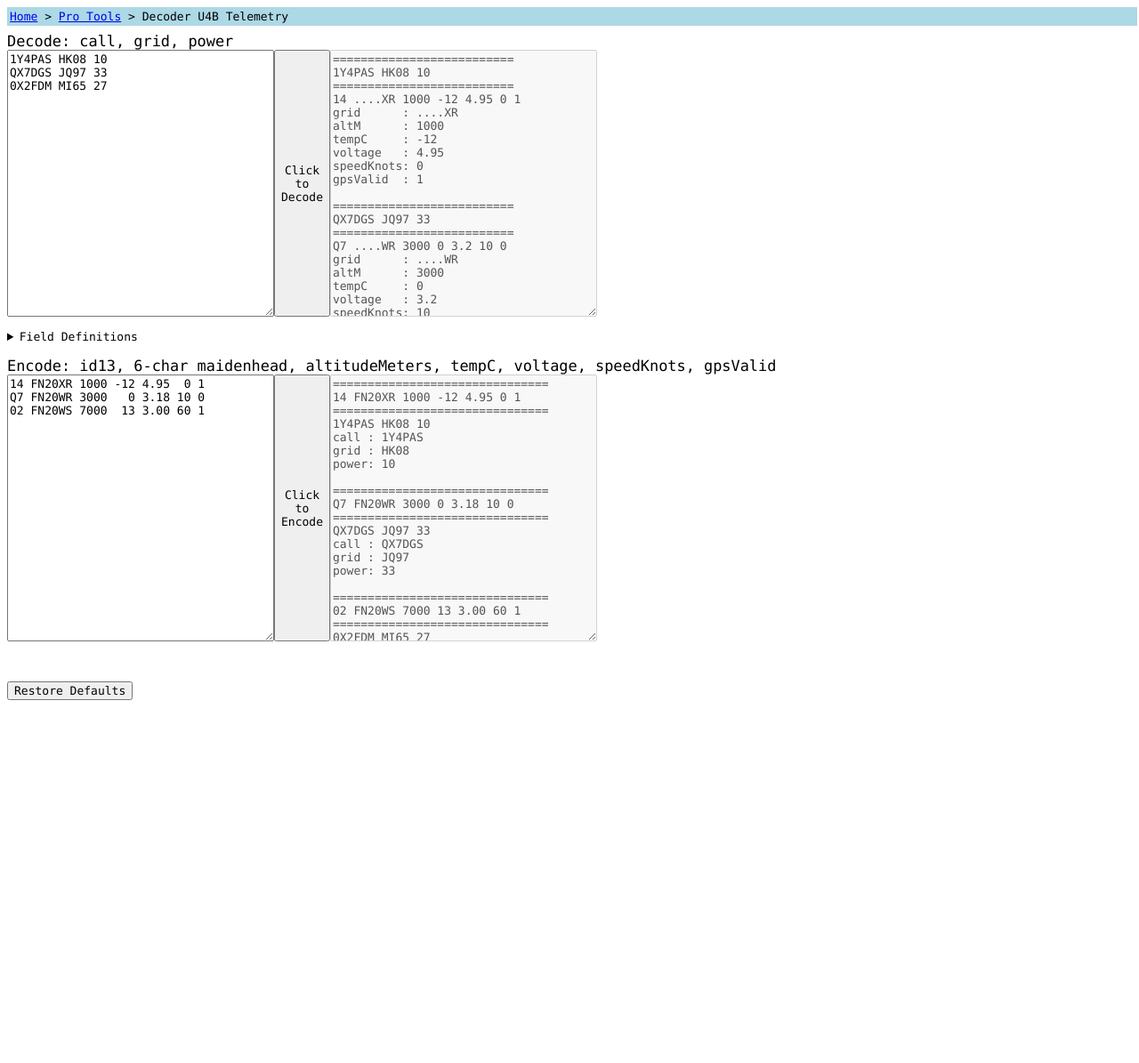
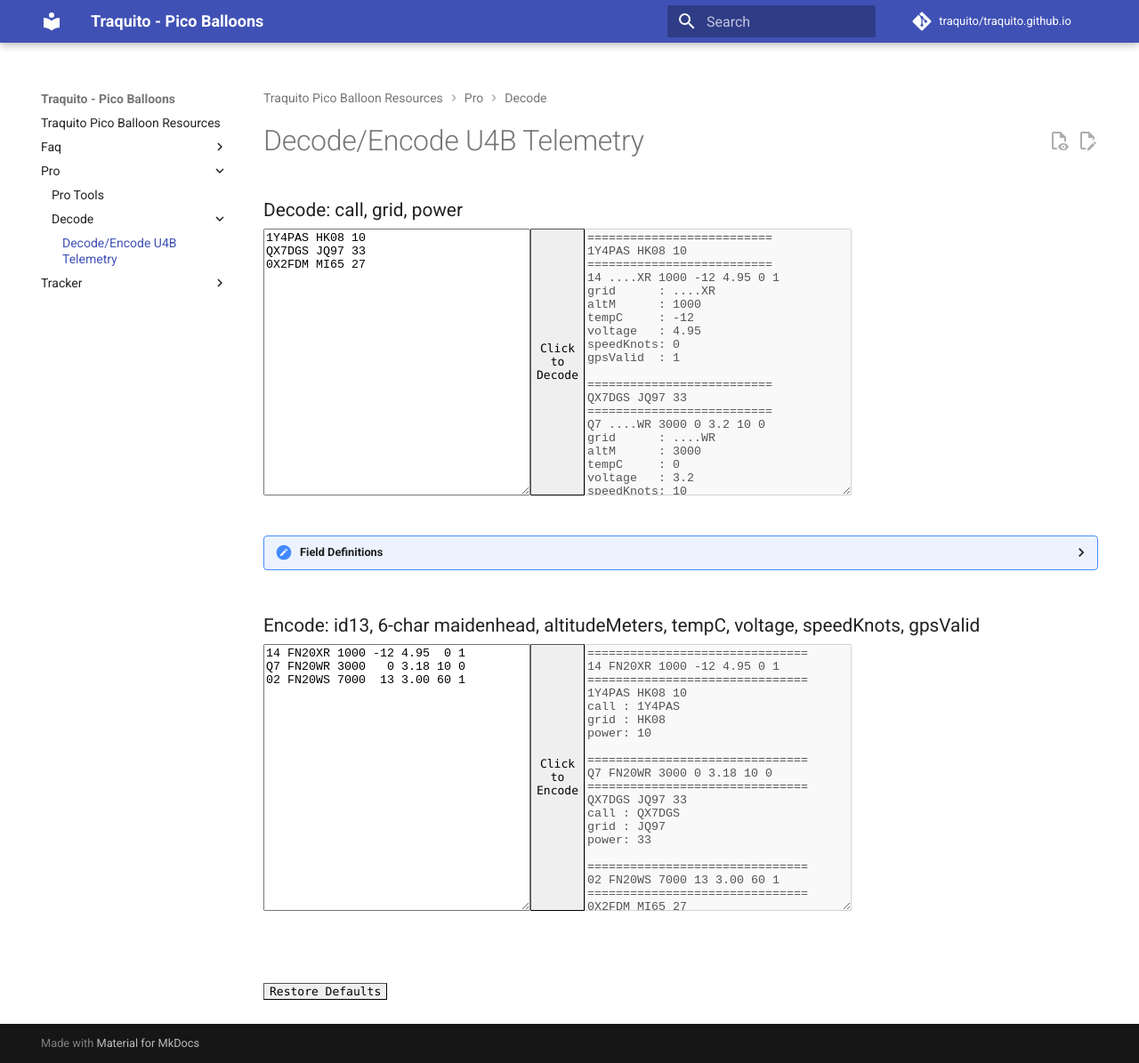
Before and after one commit to traquito/traquito.github.io, an MkDocs documentation site: the page built from docs/pro/decode/README.md, in a window 1280 px wide and 1195 px high. Shown: the whole window at 89% size. Built offline with MkDocs 1.6.1 and Material for MkDocs 9.7.7, drawn with Linux system fonts in a browser that asks for light colours; comment, search, counter and statistics services are not loaded; some of the changed lines change nothing that is shown.

Commit message:
add decode, but damn it is ugly

```diff
--- a/docs/pro/decode/index.html
+++ b/docs/pro/decode/README.md
@@ -1,16 +1,13 @@
+---
+hide:
+#   - navigation
+  - toc
+---
+
+# Decode/Encode U4B Telemetry
+
 <html>
     <head>
-        <title>Decode/Encode U4B Telemetry - Traquito</title>
-        <link rel="stylesheet" type="text/css" href="/css/traquito.css">
-
-<!-- Google tag (gtag.js) -->
-<script async src="https://www.googletagmanager.com/gtag/js?id=G-07H1M3KB40"></script>
-<script>
-  window.dataLayer = window.dataLayer || [];
-  function gtag(){dataLayer.push(arguments);}
-  gtag('js', new Date());
-
-  gtag('config', 'G-07H1M3KB40');
 </script>
 
         <script src="/js/sorttable.js"></script>
@@ -217,14 +214,56 @@
 #decode, #encode {
     text-transform: uppercase;
 }
+
+button {
+    all: unset;
+
+    /* background: none;
+    color: inherit;
+    border: none;
+    padding: 0;
+    font: inherit;
+    cursor: pointer;
+    outline: inherit;
+
+    background-color: buttonface;
+  border: none;
+  margin: 0;
+  padding: 0;
+  text-align: inherit;
+  font: inherit;
+  border-radius: 0;
+  appearance: none; */
+
+  font-family: Consolas, monaco, monospace;
+  font-size: small;
+    appearance: auto;
+    color: buttontext;
+    letter-spacing: normal;
+    word-spacing: normal;
+    line-height: normal;
+    text-transform: none;
+    text-indent: 0px;
+    text-shadow: none;
+    display: inline-block;
+    text-align: center;
+    align-items: flex-start;
+    cursor: default;
+    box-sizing: border-box;
+    background-color: buttonface;
+    margin: 0em;
+    padding-block: 1px;
+    padding-inline: 6px;
+    border-width: 1px;
+    border-style: outset;
+    border-color: buttonborder;
+    border-image: initial;
+
+}
 </style>
 
     </head>
     <body>
-        <div class="linkbar">
-            <a href="/" target="_blank">Home</a> > <a href="/pro" target="_blank">Pro Tools</a> > Decoder U4B Telemetry
-        </div>
-
         <span class="heading">
             Decode: call, grid, power
         </span>
```
